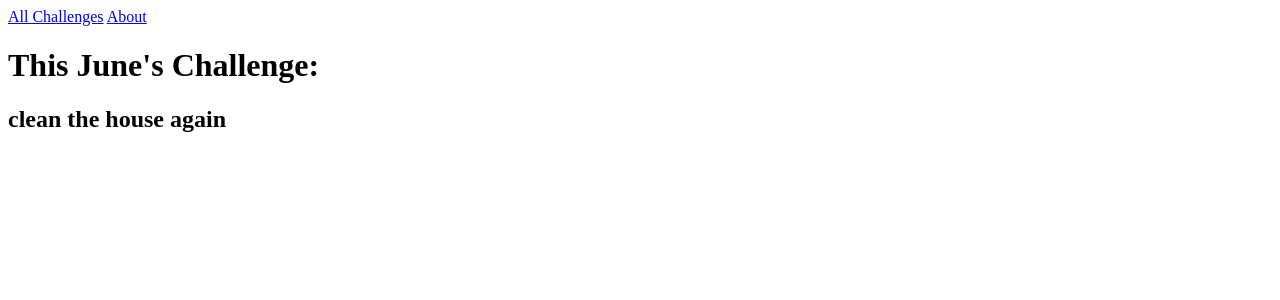
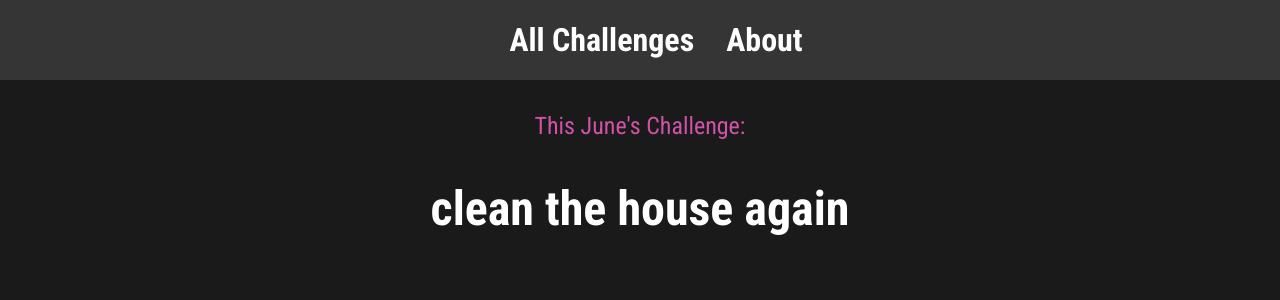
Before and after one commit to ghigbie/challenges-django, a Django app: page /challenge/june in a window 1280 px wide. Shown: the top 300 px of the page. Run offline with Django 3.2, Linux system fonts and the light colour scheme; parts of the project's set-up code (start-up, migrations or seed data) failed here and were passed over.

Commit message:
Reorder static files

```diff
--- /dev/null
+++ b/challenges/static/challenges/challenge.css
@@ -0,0 +1,22 @@
+h1,
+h2 {
+  text-align: center;
+  color: white;
+}
+
+h1 {
+  font-size: 1.5rem;
+  margin: 2rem 0 1rem 0;
+  font-weight: normal;
+  color: #cf54a6;
+}
+
+h2 {
+  font-size: 3rem;
+  font-weight: bold;
+}
+
+.fallback {
+  text-align: center;
+  color: white;
+}
--- /dev/null
+++ b/challenges/static/challenges/includes/header.css
@@ -0,0 +1,28 @@
+
+header {
+  width: 100%;
+  height: 5rem;
+  background-color: #353535;
+}
+
+header nav {
+  width: 100%;
+  height: 100%;
+  display: flex;
+  justify-content: center;
+  align-items: center;
+  margin-left: 2rem;
+}
+
+header nav a {
+  color: white;
+  font-size: 2rem;
+  font-weight: bold;
+  text-decoration: none;
+  margin-right: 2rem;
+}
+
+header nav a:hover,
+header nav a:active {
+  color: #cf54a6;
+}
--- a/challenges/templates/challenges/about.html
+++ b/challenges/templates/challenges/about.html
@@ -1,4 +1,9 @@
 {% extends "base.html"%}
+{% load static %}
+
+{% block css_files %}
+    <link rel="stylesheet" href="{% static 'challenges/challenges.css' %}">
+{% endblock css_files %}
 
 {% block page_title %}About{% endblock %}
 
--- a/challenges/templates/challenges/challenge.html
+++ b/challenges/templates/challenges/challenge.html
@@ -1,8 +1,9 @@
 {% extends  "base.html" %}
 {% load static %}
 
+
 {% block css_files %}
-    <link rel="stylesheet" href="{% static 'challenges/challenges.css' %}">
+    <link rel="stylesheet" href="{% static 'challenges/challenge.css' %}">
 {% endblock css_files %}
 
 
--- a/challenges/templates/challenges/includes/header.html
+++ b/challenges/templates/challenges/includes/header.html
@@ -1,3 +1,9 @@
+{% load static %}
+
+{% block css_files %}
+    <link rel="stylesheet" href="{% static 'challenges/includes/header.css' %}">
+{% endblock css_files %}
+
 <header>
     <nav>
         <a href="{% url 'index' %}">All Challenges</a>
--- a/challenges/templates/challenges/index.html
+++ b/challenges/templates/challenges/index.html
@@ -1,10 +1,14 @@
 {% extends "base.html" %}
+{% load static %}
+
+{% block css_files %}
+    <link rel="stylesheet" href="{% static 'challenges/challenges.css' %}">
+{% endblock css_files %}
 
    {% block page_title %} All Challenges{% endblock %}
 
     {% block content %}
     {% include "challenges/includes/header.html" %}
-    <h1>All Challenges:</h1>
     <ul>
         {% for month in months%}
             <li>
--- a/static/styles.css
+++ b/static/styles.css
@@ -1,9 +1,10 @@
-@import url('https://fonts.googleapis.com/css2?family=Roboto+Condensed:wght@700&display=swap');
+@import url('https://fonts.googleapis.com/css2?family=Roboto+Condensed:wght@400;700&display=swap');
 
 html {
-    font-family: 'Roboto Condensed', sans-serif;
+  font-family: 'Roboto Condensed', sans-serif;
 }
 
-body{
-    margin: 0
+body {
+  margin: 0;
+  background-color: #1a1a1a;
 }
--- a/templates/base.html
+++ b/templates/base.html
@@ -7,7 +7,7 @@
     <meta http-equiv="X-UA-Compatible" content="IE=edge">
     <meta name="viewport" content="width=device-width, initial-scale=1.0">
     <title>{%block page_title%}{% endblock %}</title>
-    <link rel="stylesheet" href="{% static styles.css%}">
+    <link rel="stylesheet" href="{% static "styles.css" %}">
     {% block css_files %}{% endblock %}
 </head>
 <body>
```
Also changed, not shown: challenges/static/challenges/challenges.css (+35 -1 lines).
